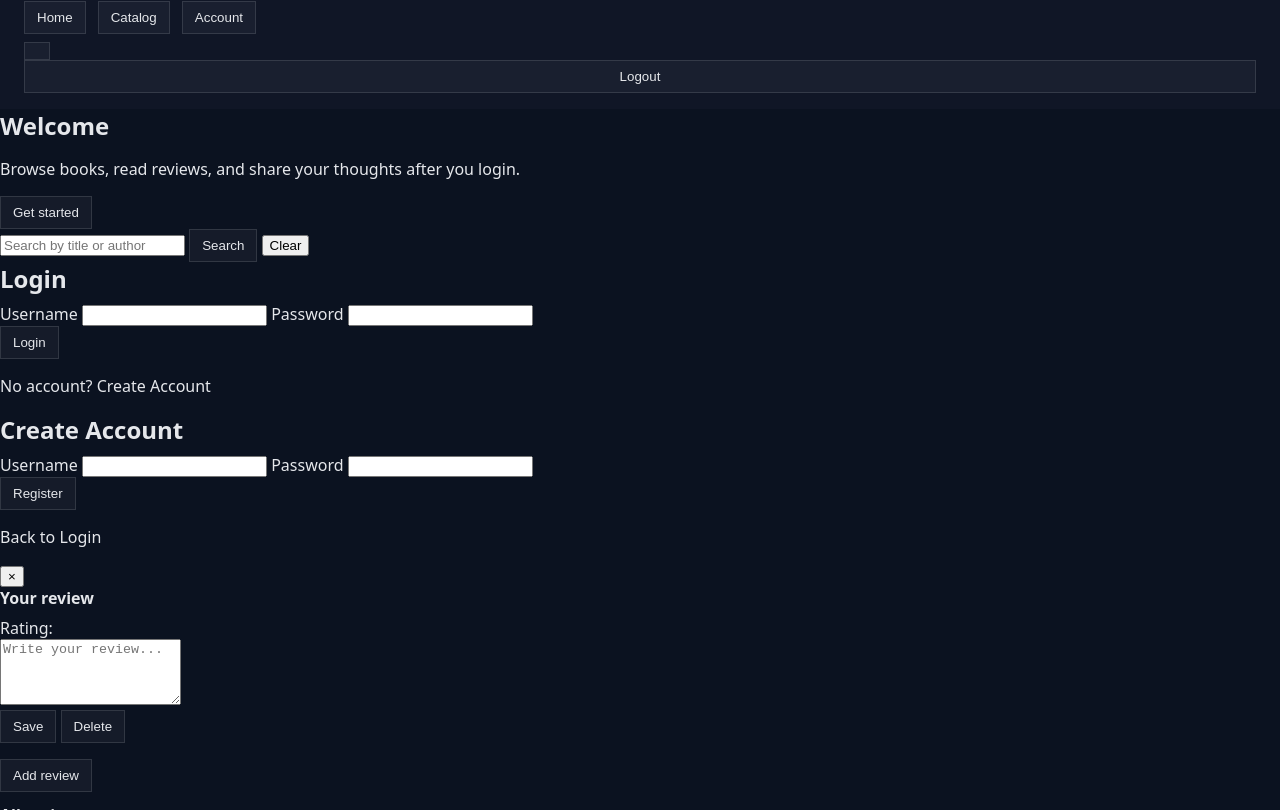
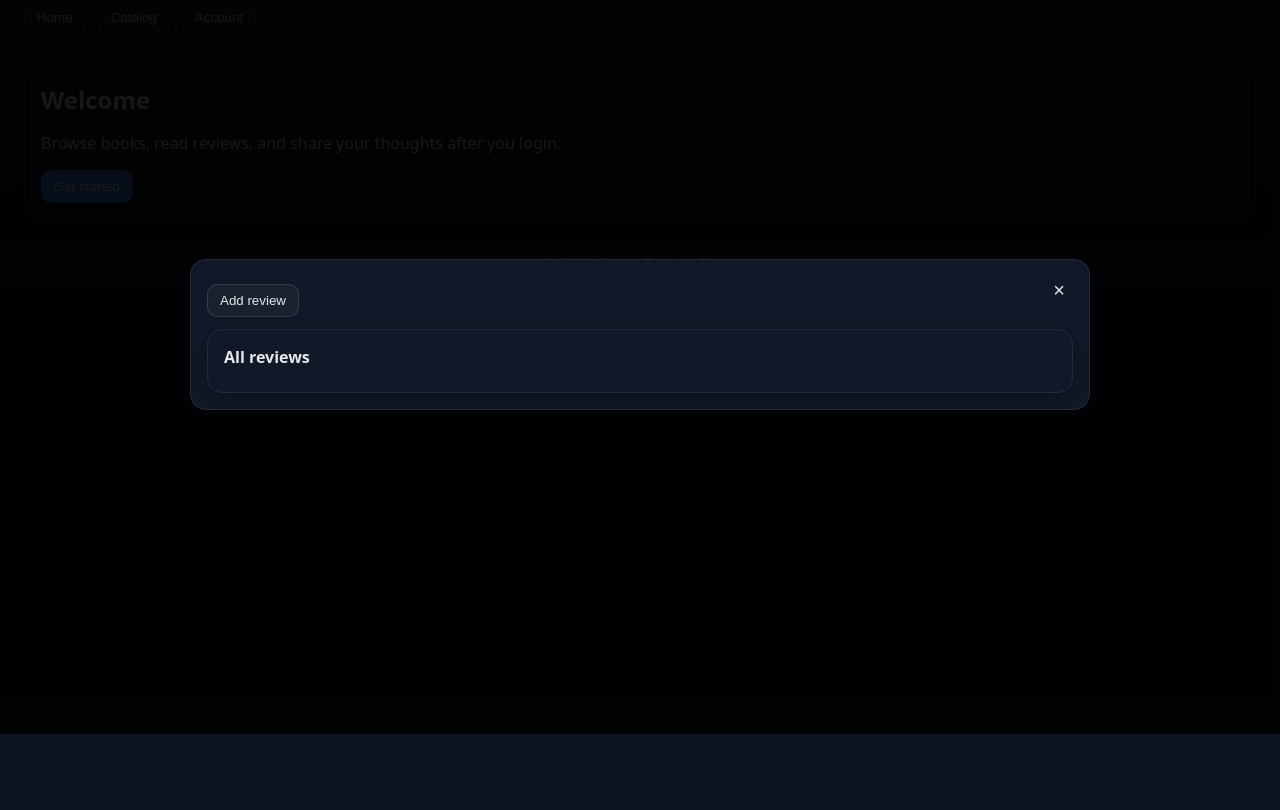
Before and after one commit to SRAS2024/Express_Book_Reviews, a website: page client/index.html in a window 1280 px wide. Shown: the part 66-876 px from the top of the page. After the commit the page ends 800 px from the top, so only its background shows below. Drawn offline with Linux system fonts and the light colour scheme.

Commit message:
Update styles.css

```diff
--- a/client/styles.css
+++ b/client/styles.css
@@ -1,26 +1,77 @@
-:root {
-  --bg:#0f172a;
-  --card:#111827;
-  --muted:#9ca3af;
-  --text:#e5e7eb;
-  --accent:#3b82f6;
-  --danger:#ef4444;
+:root { --bg:#0f172a; --card:#111827; --muted:#9ca3af; --text:#e5e7eb; --accent:#3b82f6; --danger:#ef4444; }
+* { box-sizing: border-box; }
+body { margin: 0; font-family: system-ui, sans-serif; color: var(--text); background: #0b1220; }
+.site-header, .site-footer { padding: 16px 24px; background: rgba(17,24,39,.9); position: sticky; top: 0; z-index: 10; }
+.site-footer { position: static; text-align: center; color: var(--muted); }
+h1, h2, h3, h4 { margin: 0 0 8px; }
+.nav .btn { margin-right: 8px; }
+
+.btn, .btn-primary, .btn-secondary, .btn-danger, .btn-close {
+  border: 1px solid rgba(255,255,255,.12);
+  background: rgba(255,255,255,.04);
+  color: var(--text);
+  padding: 8px 12px;
+  border-radius: 10px;
+  cursor: pointer;
+  transition: .2s transform, .2s opacity;
+}
+.btn-primary { background: var(--accent); border-color: var(--accent); color: white; }
+.btn-secondary { background: rgba(59,130,246,.12); border-color: rgba(59,130,246,.2); }
+.btn-danger { background: var(--danger); border-color: var(--danger); color: white; }
+.btn:hover { opacity: .9; transform: translateY(-1px); }
+.btn-close { float: right; font-size: 20px; line-height: 1; padding: 4px 8px; background: transparent; border: none; }
+.hidden { display: none; }
+
+.card {
+  background: #111827;
+  border: 1px solid rgba(255,255,255,.08);
+  border-radius: 16px;
+  padding: 16px;
+  margin: 16px 24px;
+  box-shadow: 0 10px 30px rgba(0,0,0,.25);
 }
 
-* { box-sizing: border-box; }
-body { margin:0; font-family:system-ui,sans-serif; color:var(--text); background:#0b1220; }
+.grid { display: grid; grid-template-columns: repeat(auto-fill, minmax(240px, 1fr)); gap: 16px; padding: 0 24px 24px; }
+.tile { border: 1px solid rgba(255,255,255,.08); border-radius: 14px; padding: 12px; background: rgba(255,255,255,.06); }
+.tile h4 { margin: 6px 0; }
+.tile p { color: var(--muted); margin: 0 0 8px; }
+.input { width: 100%; padding: 10px 12px; border-radius: 10px; border: 1px solid rgba(255,255,255,.12); background: rgba(0,0,0,.2); color: var(--text); }
+.toolbar { display: flex; gap: 8px; align-items: center; }
+.row { display: flex; gap: 8px; align-items: center; margin-top: 8px; }
+.list { list-style: none; padding: 0; margin: 0; }
+.list li { margin-bottom: 16px; line-height: 1.5; } /* a bit more spacing */
+.msg { min-height: 20px; color: var(--muted); }
 
-.site-header,.site-footer {
-  padding:16px 24px; background:rgba(17,24,39,.9); position:sticky; top:0; z-index:10;
+.modal {
+  position: fixed;
+  inset: 0;
+  background: rgba(0,0,0,.9); /* solid dark backdrop */
+  display: flex;
+  align-items: center;
+  justify-content: center;
+  z-index: 100;
 }
-.site-footer { position:static; text-align:center; color:var(--muted); }
+.modal-content { width: min(900px, 92vw); max-height: 88vh; overflow: auto; background: #111827; }
 
-h1,h2,h3,h4{margin:0 0 8px;}
-.nav .btn {margin-right:8px;}
+.link { color: var(--accent); cursor: pointer; text-decoration: underline; }
 
-.btn,.btn-primary,.btn-danger {
-  border:1px solid rgba(255,255,255,.12);
-  background:rgba(255,255,255,.04);
-  color:var(--text);
-  padding:8px 12px;
-  border-radius:
+/* Username dropdown */
+.dropdown { display: inline-block; position: relative; }
+.dropdown-content {
+  display: none;
+  position: absolute;
+  right: 0;
+  margin-top: 8px;
+  background: #111827;
+  border: 1px solid rgba(255,255,255,.12);
+  border-radius: 10px;
+  padding: 8px;
+  min-width: 140px;
+  z-index: 50;
+}
+.dropdown:hover .dropdown-content { display: block; }
+
+/* Star input */
+.stars { display: inline-flex; gap: 6px; }
+.star { font-size: 22px; cursor: pointer; color: #475569; }
+.star.active { color: #fbbf24; } /* amber */
```
